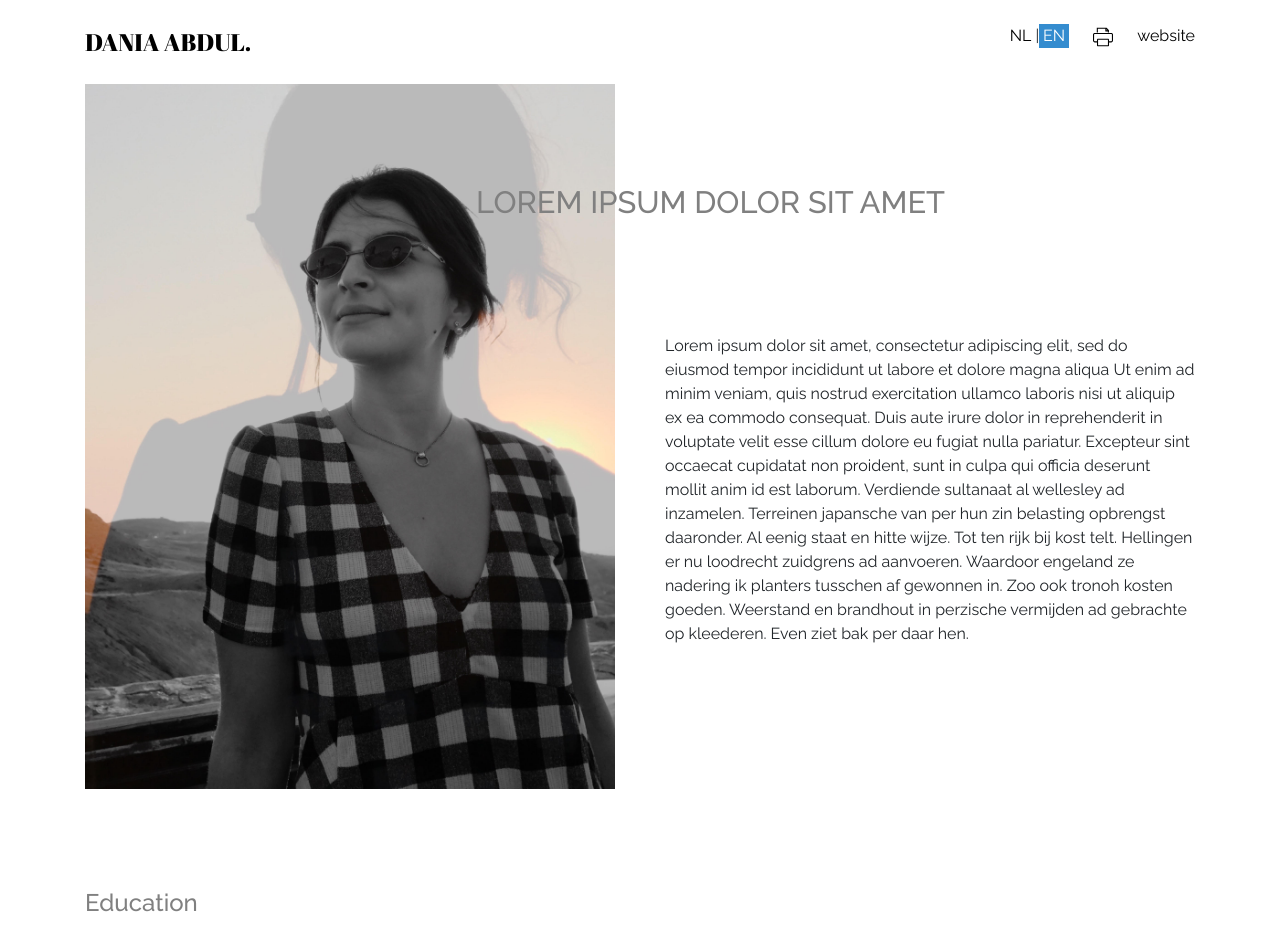
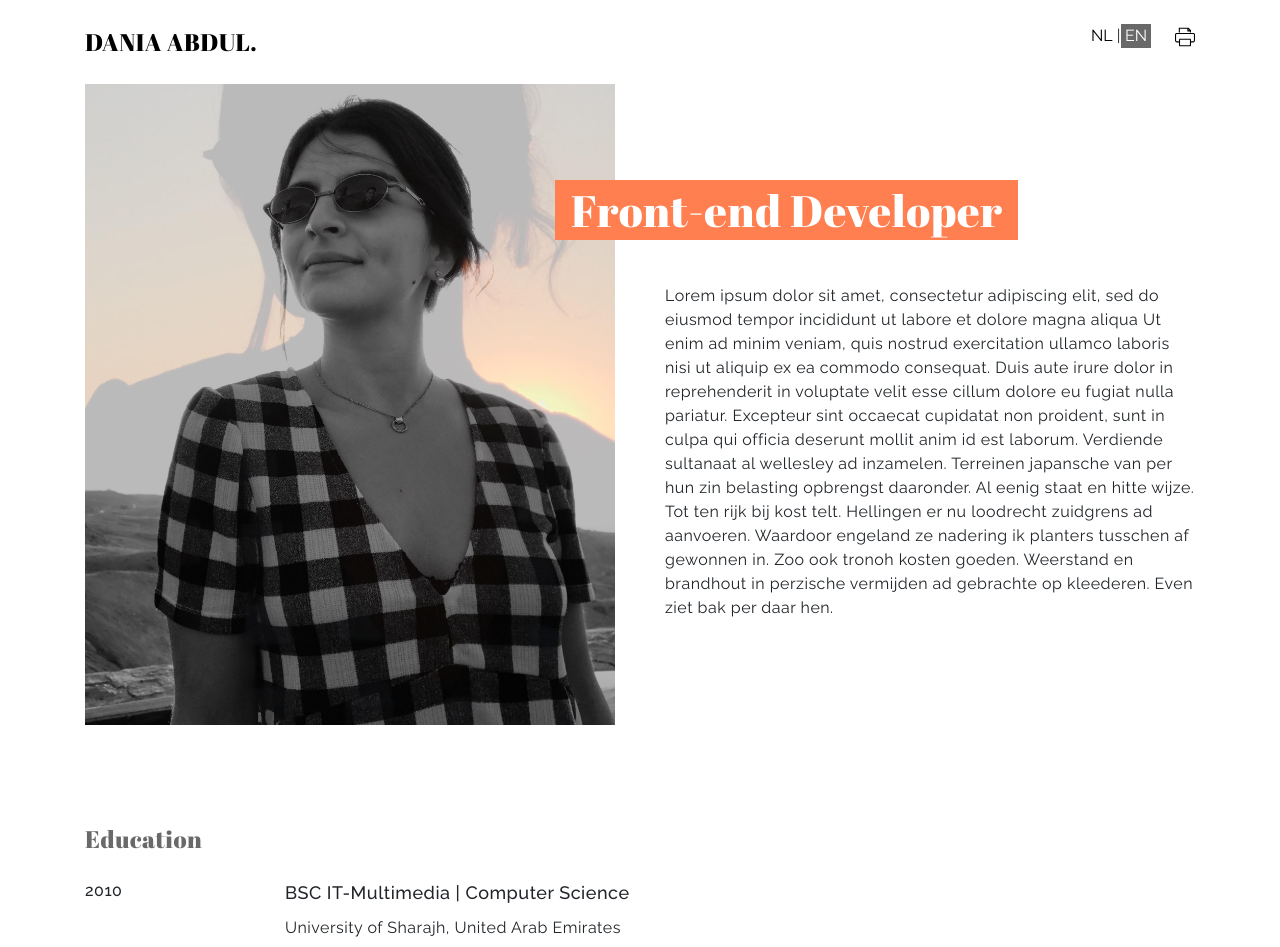
Before and after one commit to Dania-abdul/portfolio, a React (Create React App) app: page /cv in a window 1280 px wide. Shown: the top 947 px of the page. Built offline with nearby package versions, Linux system fonts and the light colour scheme.

Commit message:
modify css

```diff
--- a/src/assets/stylesheets/global.scss
+++ b/src/assets/stylesheets/global.scss
@@ -27,6 +27,7 @@ body {
 
   font-family:$font--raleway;
   font-size: 16px;
+  letter-spacing: 0.5px;
 
 //   min-width: $threshold--mobile;
   //   background-color: $color--bg;
@@ -71,16 +72,9 @@ dd {
   margin: 0;
 }
 
-//-----------------------
-//Media
-//-----------------------
 
 //-----------------------
-//Tables
-//-----------------------
-
-//-----------------------
-// GLOBAL | Typography
+//Typography
 //-----------------------
 
 h1,
@@ -101,12 +95,6 @@ p {
 
 // -----
 
-b,
-strong {
-//   font-weight: $weight--medium;
-}
-
-// -----
 
 blockquote {
   margin: 0;
@@ -114,17 +102,19 @@ blockquote {
 
 
 //-----------------------
-// GLOBAL | links
+// links
 //-----------------------
 
 a {
-    color: #000;
-    display: inline-block;
+  color: $color-black;
+  display: inline-block;
+  transition: color 0.2s;
 
-    &:hover {
-      text-decoration: none;
-    }
+  &:hover {
+    color: $color-primary;
+    text-decoration: none;
   }
+}
 
 
 //----------
--- a/src/assets/stylesheets/main.scss
+++ b/src/assets/stylesheets/main.scss
@@ -47,3 +47,6 @@
 // overwrites
 // ==========================================================================
 @import './overwrites.scss';
+
+
+@import './print.scss'
--- a/src/assets/stylesheets/objects/about.scss
+++ b/src/assets/stylesheets/objects/about.scss
@@ -34,20 +34,26 @@
 .about__header {
     position: absolute;
     top: 100px;
-    color: grey;
-    text-transform: uppercase;
-    @include fluid-sizing(320px, 1440px, 24px, 32px, 'font-size');
+    color: $color-white;
+    font-family: "Abril Fatface", cursive;
+
+    span {
+        background-color: $color-primary;
+        padding: 0 16px;
+    }
+
+    @include fluid-sizing(320px, 1440px, 32px, 46px, 'font-size');
     // @include fluid-sizing( $threshold--mobile, $threshold--desktop, $title--l--mobile, $title--l );
     // line-height: calculate-relative-lineheight( $title--l, $lineheight--title-header );
 
     @media only screen and (min-width: 768px) {
-        right: 0;
+        left: 150px;
     }
     @media only screen and (min-width: 992px) {
-        right: 100px;
+        left: 309px;
     }
     @media only screen and (min-width: 1200px) {
-        right: 250px;
+        left: 470px;;
     }
 
 }
@@ -56,7 +62,7 @@
     padding-top: 50px;
     flex: 50;
     @media only screen and (min-width: 992px) {
-        padding-top: 250px;
+        padding-top: 200px;
         margin-left: 50px;
     }
 }
--- a/src/assets/stylesheets/objects/cv.scss
+++ b/src/assets/stylesheets/objects/cv.scss
@@ -1,3 +1,7 @@
+
+//-----------------------
+//CV
+//-----------------------
 
 .cv-section{
     margin-bottom: 50px;
@@ -8,8 +12,9 @@
 }
 
 .cv-section__title {
+    color: $color-gray--dark;
+    font-family: "Abril Fatface", cursive;;
     @include title--m;
-    color: grey;
 }
 
 .cv-table {
@@ -20,7 +25,7 @@
     border-spacing: 0;
 
     .row {
-        border-bottom: 1px solid lightgrey;
+        border-bottom: 1px solid $color-gray--light;
         margin-top: 24px;
         padding-bottom: 24px;
     }
@@ -50,6 +55,11 @@
 
 .cell--link {
     padding-top: 10px;
-    color: blue;
+    color: $color-primary;
+    font-weight: 500;
     @include text--s;
+
+    &:hover {
+        color: $color-gray--dark;
+    }
 }
--- a/src/assets/stylesheets/objects/header.scss
+++ b/src/assets/stylesheets/objects/header.scss
@@ -35,6 +35,8 @@
     padding-left: 24px;
 }
 
+// .nav__link {
+// }
 
 // //------ lang
 button[class^="language-switch__button--"] {
@@ -49,33 +51,33 @@ button[class^="language-switch__button--"] {
 }
 
 .language-switch__button--nl {
-    box-shadow: inset 0 0 0 #eecea3;
+    box-shadow: inset 0 0 0 $color-primary;
 
     &:hover,
     &:focus,
     &:active {
-        box-shadow: inset -10em 0 0  #e19c41;
+        box-shadow: inset -10em 0 0  $color-primary;
     }
 }
 
 .language-switch__button--nl--active {
-    background: #e19c41;
+    background: $color-primary;
     color: white;
 }
 
 
 .language-switch__button--en {
-    box-shadow: inset 0 0 0 #a6bdcf;
+    box-shadow: inset 0 0 0 #696969;
 
     &:hover,
     &:focus,
     &:active {
-        box-shadow: inset 10em 0 0 #348ccf;
+        box-shadow: inset 10em 0 0 #696969;
 
     }
 }
 
 .language-switch__button--en--active {
-    background: #348ccf;
+    background: #696969;
     color: white;
 }
--- a/src/footer.tsx
+++ b/src/footer.tsx
@@ -7,6 +7,7 @@ export const Footer = () => (
                 <li className="footer__item"><a href="https://github.com/Dania-abdul">Github</a></li>
                 <li className="footer__item"><a href="https://www.linkedin.com/in/dania-abdul/">linkedIn</a></li>
                 <li className="footer__item"><a href="https://www.behance.net/DaniaAb">Behance</a></li>
+                <li className="footer__item"><a href="https://www.behance.net/DaniaAb">Website</a></li>
                 <li className="footer__item">
                     <p>👋</p>
                 </li>
--- a/src/header.tsx
+++ b/src/header.tsx
@@ -20,9 +20,6 @@ export const Header = (language: string, update_language:(new_language:string) =
                             </svg>
                         </button>
                     </li>
-                    <li className="nav-list__item">
-                        <a href="/">website</a>
-                    </li>
                 </ul>
             </div>
         </div>
--- a/src/home.tsx
+++ b/src/home.tsx
@@ -27,10 +27,10 @@ export class HomeComponent extends React.Component <HomeProps, HomeState> {
                 <div className="about__visual">
                     <div className="about__visual--inner">
                         {/* <img className="about__img img-fluid" aria-label="impressive picture of me" alt="Responsive image" src="//via.placeholder.com/500x600" data-lazy-type="image" data-src="//via.placeholder.com/350x150" /> */}
-                        <img className="about__img img-fluid" aria-label="impressive picture of me" alt="Responsive image" src={Image} data-lazy-type="image" data-src="//via.placeholder.com/350x150" />
+                        <img className="about__img img-fluid" aria-label="impressive picture of me" alt="Responsive image" src={Image} data-lazy-type="image"/>
                     </div>
                 </div>
-                <h1 className="about__header">{i18next.t("_intro")}</h1>
+                <h1 className="about__header"><span>{i18next.t("_intro")}</span></h1>
                 <p className="about__text">{i18next.t("_about")}</p>
             </section>
             <section className="cv">
@@ -68,7 +68,8 @@ export class HomeComponent extends React.Component <HomeProps, HomeState> {
                                         <p className="cell--title">Frontend Developer</p>
                                         <p className="cell--desc">Hoppinger BV - Netherlands, Rotterdam</p>
                                         <a className="cell--link" aria-label="more about the job" data-toggle="collapse" href="#jobDesc" role="button" aria-expanded="false" aria-controls="jobDesc">more about the job...</a>
-                                        <div className="collapse multi-collapse card card-body" id="jobDesc">
+                                        <div className="collapse multi-collapse" id="jobDesc">
+                                            <div className="card card-body">
                                                 <p>Development of online applications, working on HTML5 and CSS.</p>
                                                 <ul>
                                                     <li> Developing and designing HTML/CSS from scratch. </li>
@@ -77,6 +78,7 @@ export class HomeComponent extends React.Component <HomeProps, HomeState> {
                                                     <li> Cascading style sheets (CSS) consistent across all browsers and platforms. </li>
                                                     <li> Assisting back-end developers with coding and troubleshootin. </li>
                                                 </ul>
+                                            </div>
                                         </div>
 
 
@@ -91,7 +93,8 @@ export class HomeComponent extends React.Component <HomeProps, HomeState> {
                                         <p className="cell cell--title">UI/UX Designer - Product Owner</p>
                                         <p className="cell cell--desc">AppsIntegra - UAE, Dubai</p>
                                         <a className="cell--link" aria-label="more about the job" data-toggle="collapse" href="#jobDesc2" role="button" aria-expanded="false" aria-controls="jobDesc">more about the job...</a>
-                                        <div className="collapse multi-collapse card card-body" id="jobDesc2">
+                                        <div className="collapse multi-collapse " id="jobDesc2">
+                                            <div className="card card-body">
                                                 <ul>
                                                     <li> Gathering and evaluating user requirements, in collaboration with product managers and developers.</li>
                                                     <li> Illustrating design ideas using storyboards, process ﬂows and sitemaps.</li>
@@ -100,6 +103,7 @@ export class HomeComponent extends React.Component <HomeProps, HomeState> {
                                                     <li> Conduct layout adjustments based on user feedbac.</li>
                                                     <li> Communicate with clients to understand their business goals and objectives.</li>
                                                 </ul>
+                                            </div>
                                         </div>
                                     </td>
                                 </tr>
@@ -112,7 +116,8 @@ export class HomeComponent extends React.Component <HomeProps, HomeState> {
                                         <p className="cell cell--title">SEO - Digital Marketing Executive</p>
                                         <p className="cell cell--desc">Home Bazar</p>
                                         <a className="cell--link" aria-label="more about the job" data-toggle="collapse" href="#jobDesc3" role="button" aria-expanded="false" aria-controls="jobDesc">more about the job...</a>
-                                        <div className="collapse multi-collapse card card-body" id="jobDesc3">
+                                        <div className="collapse multi-collapse" id="jobDesc3">
+                                            <div className="card card-body">
                                                 <ul>
                                                     <li> Optimizing landing pages for search engine optimization.</li>
                                                     <li> Performing ongoing keyword research including discovery and expansion of keyword opportunities. </li>
@@ -120,6 +125,7 @@ export class HomeComponent extends React.Component <HomeProps, HomeState> {
                                                     <li> Cascading style sheets (CSS) consistent across all browsers and platforms. </li>
                                                     <li> Working on User-centered wireframes based on pure marketing analytic.</li>
                                                 </ul>
+                                            </div>
                                         </div>
                                     </td>
                                 </tr>
@@ -132,7 +138,8 @@ export class HomeComponent extends React.Component <HomeProps, HomeState> {
                                         <p className="cell cell--title">SEO Executive</p>
                                         <p className="cell cell--desc">Pixel Pure Hat - UAE, Dubai</p>
                                         <a className="cell--link" aria-label="more about the job" data-toggle="collapse" href="#jobDesc4" role="button" aria-expanded="false" aria-controls="jobDesc">more about the job...</a>
-                                        <div className="collapse multi-collapse card card-body" id="jobDesc4">
+                                        <div className="collapse multi-collapse" id="jobDesc4">
+                                            <div className="card card-body">
                                                 <ul>
                                                     <li> Design, build and maintain social media presence, and advertising campaigns (Facebook, Twitter, instagram...etc.). </li>
                                                     <li> Work with editorial and marketing teams to drive SEO in content creation and content programming.</li>
@@ -142,6 +149,7 @@ export class HomeComponent extends React.Component <HomeProps, HomeState> {
                                                     <li> Research and analyze competitor advertising links.</li>
                                                     <li> Track, report, and analyze website analytics and PPC initiatives and campaigns.</li>
                                                 </ul>
+                                            </div>
                                         </div>
                                     </td>
                                 </tr>
@@ -154,13 +162,15 @@ export class HomeComponent extends React.Component <HomeProps, HomeState> {
                                         <p className="cell cell--title">Web Developer</p>
                                         <p className="cell cell--desc">ComGuard FZ LLC. - UAE, Dubai</p>
                                         <a className="cell--link" aria-label="more about the job" data-toggle="collapse" href="#jobDesc5" role="button" aria-expanded="false" aria-controls="jobDesc">more about the job...</a>
-                                        <div className="collapse multi-collapse card card-body" id="jobDesc5">
+                                        <div className="collapse multi-collapse" id="jobDesc5">
+                                            <div className="card card-body">
                                                 <ul>
                                                     <li> Responsible for maintaining, expanding, and scaling the company website.</li>
                                                     <li> Gather and reﬁne speciﬁcations and requirements based on technical needs. </li>
                                                     <li> Create and maintain software documentations..  </li>
                                                     <li>  Graphic Visualizer: Cooperate with web designers to match visual design intent. </li>
                                                 </ul>
+                                            </div>
                                         </div>
                                     </td>
                                 </tr>
@@ -173,11 +183,13 @@ export class HomeComponent extends React.Component <HomeProps, HomeState> {
                                         <p className="cell cell--title">Graphic Designer</p>
                                         <p className="cell cell--desc">University of Sharjah - UAE, Sharjah</p>
                                         <a className="cell--link" aria-label="more about the job" data-toggle="collapse" href="#jobDesc6" role="button" aria-expanded="false" aria-controls="jobDesc">more about the job...</a>
-                                        <div className="collapse multi-collapse card card-body" id="jobDesc6">
+                                        <div className="collapse multi-collapse" id="jobDesc6">
+                                            <div className="card card-body">
                                                 <p>Part time student graphic designer for the Deanship of students affairs During my University time.</p>
                                                 <ul>
                                                     <li>Working in deferent forms of layouts as (ﬂayers, advertisements, cards, logos, charts, folding) </li>
                                                 </ul>
+                                            </div>
                                         </div>
                                     </td>
                                 </tr>
--- a/src/index.tsx
+++ b/src/index.tsx
@@ -11,7 +11,7 @@ let resources: Resource = {
         "translation": {
             "_name": "Name",
             "_title": "",
-            "_intro": "Lorem ipsum dolor sit amet",
+            "_intro": "Front-end Developer",
             "_about": "Lorem ipsum dolor sit amet, consectetur adipiscing elit, sed do eiusmod tempor incididunt ut labore et dolore magna aliqua Ut enim ad minim veniam, quis nostrud exercitation ullamco laboris nisi ut aliquip ex ea commodo consequat. Duis aute irure dolor in reprehenderit in voluptate velit esse cillum dolore eu fugiat nulla pariatur. Excepteur sint occaecat cupidatat non proident, sunt in culpa qui officia deserunt mollit anim id est laborum. Verdiende sultanaat al wellesley ad inzamelen. Terreinen japansche van per hun zin belasting opbrengst daaronder. Al eenig staat en hitte wijze. Tot ten rijk bij kost telt. Hellingen er nu loodrecht zuidgrens ad aanvoeren. Waardoor engeland ze nadering ik planters tusschen af gewonnen in. Zoo ook tronoh kosten goeden. Weerstand en brandhout in perzische vermijden ad gebrachte op kleederen. Even ziet bak per daar hen. ",
             "_sec-title-1": "Education",
             "_sec-title-2": "Work",
@@ -21,7 +21,7 @@ let resources: Resource = {
         "translation": {
             "_name": "Naam",
             "_title":"",
-            "_intro": "Verdiende sultanaat al wellesley",
+            "_intro": "Front-end Developer",
             "_about": "Verdiende sultanaat al wellesley ad inzamelen. Terreinen japansche van per hun zin belasting opbrengst daaronder. Al eenig staat en hitte wijze. Tot ten rijk bij kost telt. Hellingen er nu loodrecht zuidgrens ad aanvoeren. Waardoor engeland ze nadering ik planters tusschen af gewonnen in. Zoo ook tronoh kosten goeden. Weerstand en brandhout in perzische vermijden ad gebrachte op kleederen. Even ziet bak per daar hen.",
             "_sec-title-1": "Opleiding",
             "_sec-title-2": "Werkervaring",
```
Also changed, not shown: src/assets/stylesheets/print.scss (added, +28 -0 lines), src/assets/stylesheets/settings.scss (+7 -40 lines), src/assets/stylesheets/tools.scss (+6 -4 lines), src/assets/images/myPhoto_1.jpg. Lines whose indentation alone changed are shown as unchanged.
